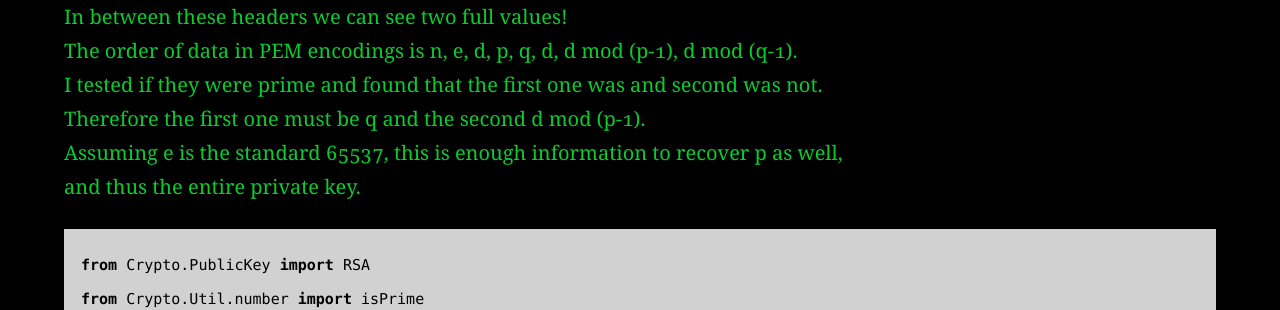
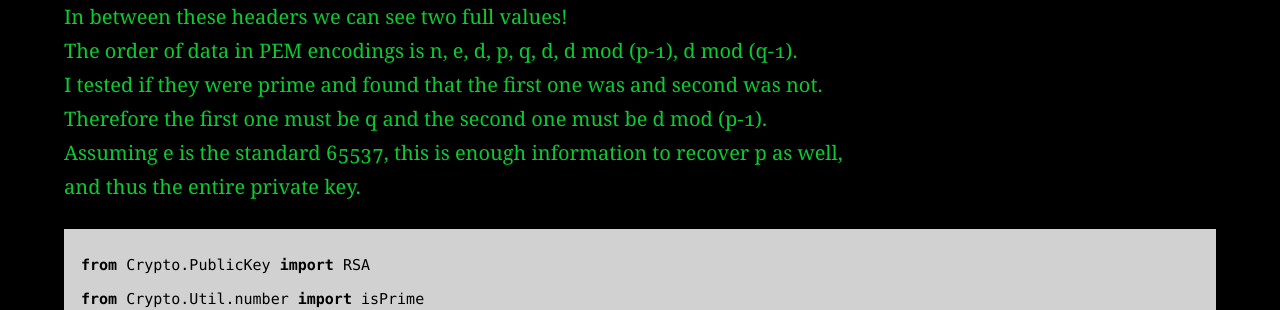
Before and after one commit to AC01010/Connor-McCartney.github.io, a Jekyll site: the page built from _posts/2013-01-05-spaceheros2022.md, in a window 1280 px wide and 900 px high, scrolled down 1690 px. Shown: the part 155-465 px from the top of the window. Built offline with Jekyll 4.4.1, drawn with Linux system fonts in a browser that asks for light colours.

Commit message:
Update 2013-01-05-spaceheros2022.md

```diff
--- a/_posts/2013-01-05-spaceheros2022.md
+++ b/_posts/2013-01-05-spaceheros2022.md
@@ -64,7 +64,7 @@
 In between these headers we can see two full values! <br>
 The order of data in PEM encodings is n, e, d, p, q, d, d mod (p-1), d mod (q-1). <br>
 I tested if they were prime and found that the first one was and second was not. <br>
-Therefore the first one must be q and the second d mod (p-1). <br>
+Therefore the first one must be q and the second one must be d mod (p-1). <br>
 Assuming e is the standard 65537, this is enough information to recover p as well, <br>
 and thus the entire private key. <br>
 
```
